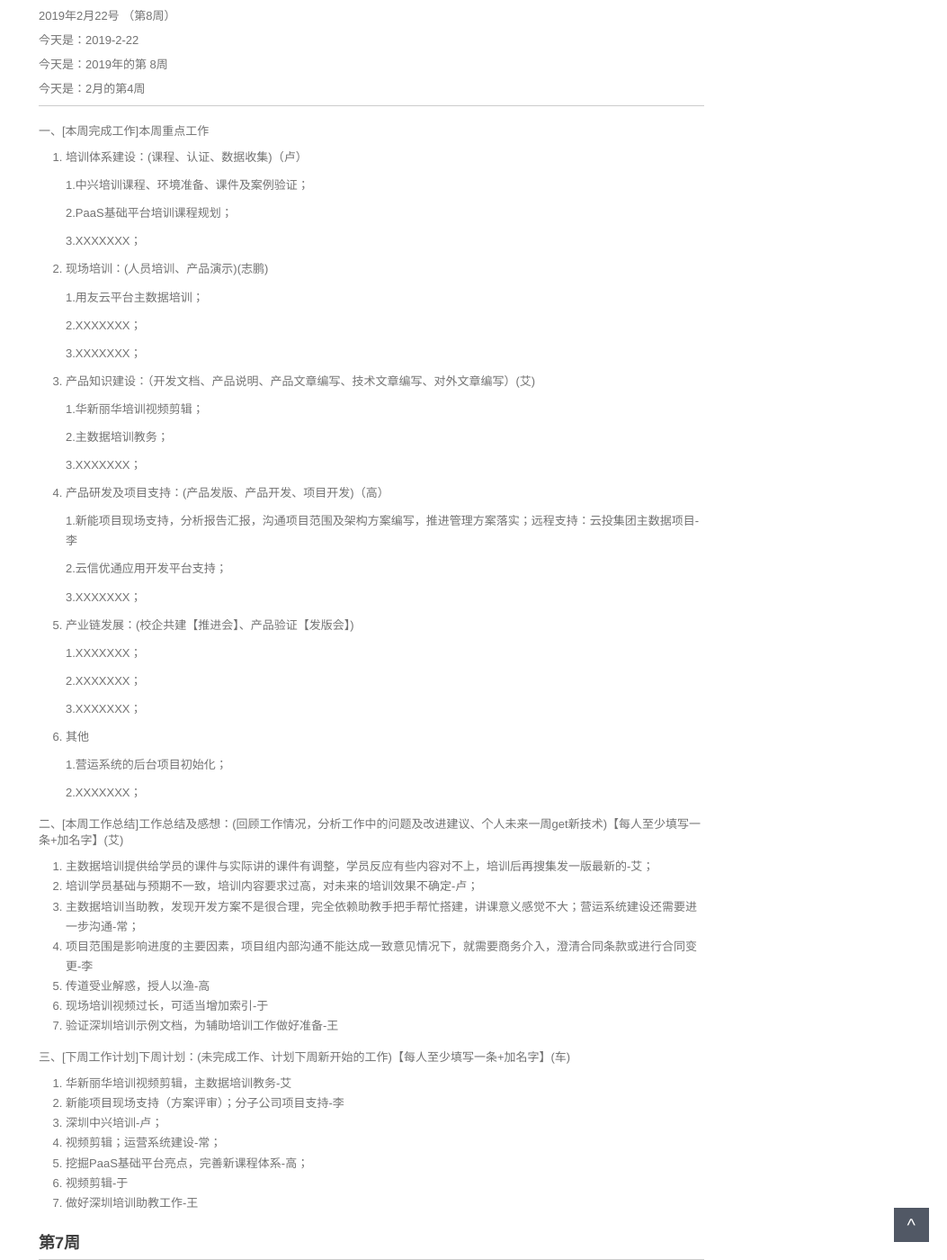
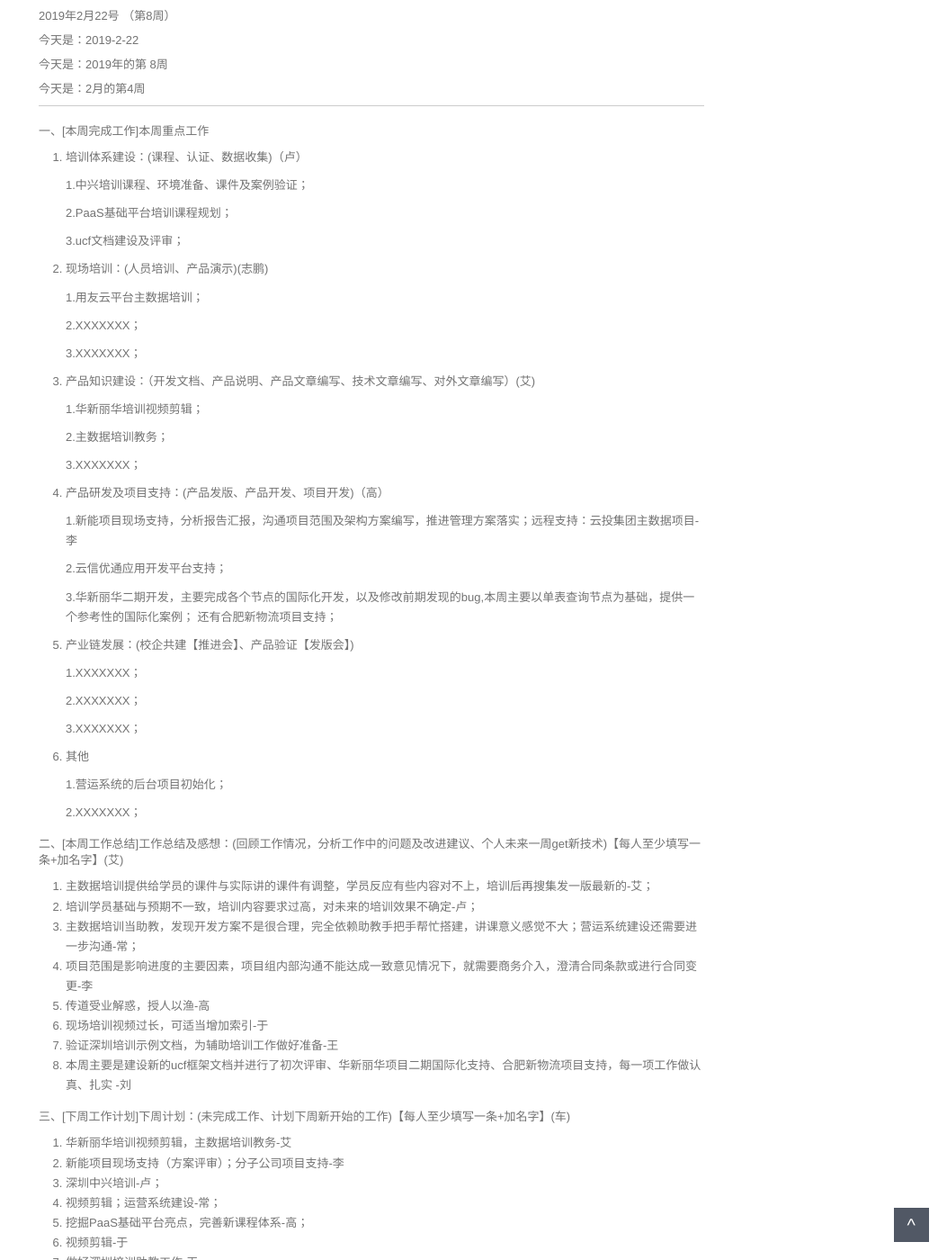
Before and after one commit to walllFlower/blog, a Jekyll site: the page built from _posts/2018-07-17-day_report_cxz.md, in a window 1280 px wide and 1400 px high, scrolled down 372 px. Shown: the whole window at 90% size, without its empty margins (227-1280 px from the left). Built offline with Jekyll 4.4.1, drawn with Linux system fonts in a browser that asks for light colours; comment, search, counter and statistics services are not loaded.

Commit message:
Update 2018-07-17-day_report_cxz.md

```diff
--- a/_posts/2018-07-17-day_report_cxz.md
+++ b/_posts/2018-07-17-day_report_cxz.md
@@ -29,7 +29,7 @@ categories: 技术运营工作周报
 
     2.PaaS基础平台培训课程规划；
 
-    3.XXXXXXX；
+    3.ucf文档建设及评审；
 
 2. 现场培训：(人员培训、产品演示)(志鹏)
 
@@ -53,7 +53,8 @@ categories: 技术运营工作周报
 
     2.云信优通应用开发平台支持；
 
-    3.XXXXXXX；
+    3.华新丽华二期开发，主要完成各个节点的国际化开发，以及修改前期发现的bug,本周主要以单表查询节点为基础，提供一个参考性的国际化案例；
+      还有合肥新物流项目支持；
 
 5. 产业链发展：(校企共建【推进会】、产品验证【发版会】)
 
@@ -78,6 +79,7 @@ categories: 技术运营工作周报
 5. 传道受业解惑，授人以渔-高
 6. 现场培训视频过长，可适当增加索引-于
 7. 验证深圳培训示例文档，为辅助培训工作做好准备-王
+8. 本周主要是建设新的ucf框架文档并进行了初次评审、华新丽华项目二期国际化支持、合肥新物流项目支持，每一项工作做认真、扎实 -刘
 
 三、[下周工作计划]下周计划：(未完成工作、计划下周新开始的工作)【每人至少填写一条+加名字】(车)
 
@@ -88,6 +90,7 @@ categories: 技术运营工作周报
 5. 挖掘PaaS基础平台亮点，完善新课程体系-高；
 6. 视频剪辑-于
 7. 做好深圳培训助教工作-王
+8. 完成华新案例的国际化及bug修改 -刘
 
 ###  第7周
 
```
